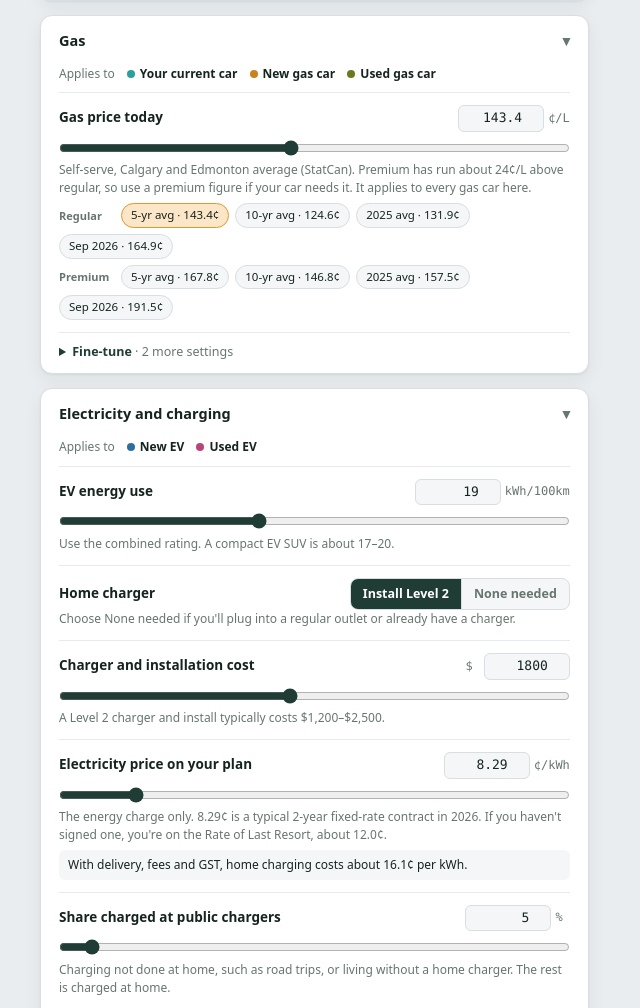
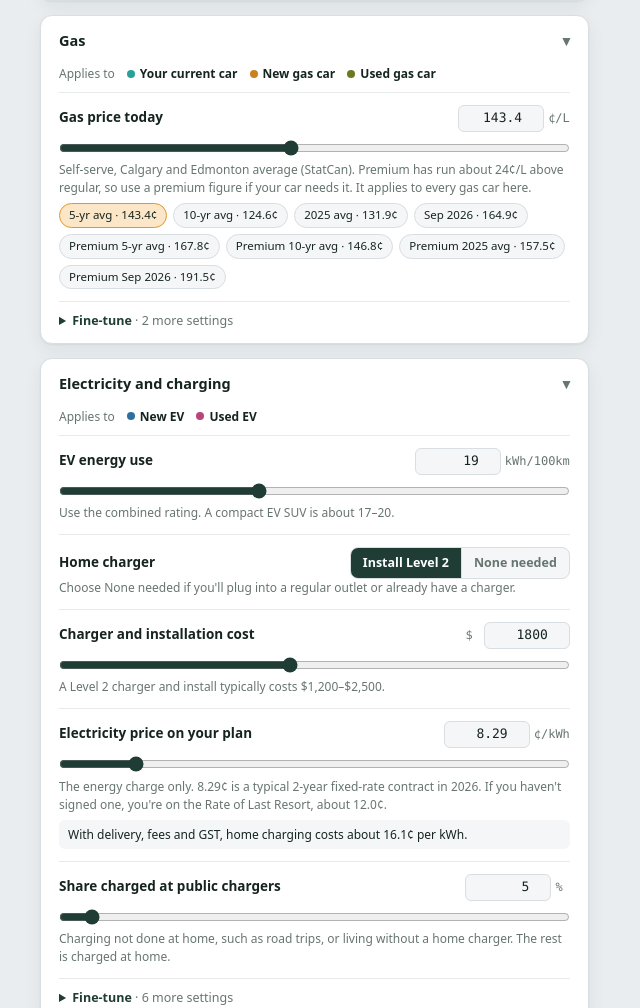
Before and after one commit to EthanPullan/Pullan, a plain HTML site: page tools/ev-cost/index.html in a window 1280 px wide. Shown: the part 3699-4707 px from the top of the page, without its empty margins (0-640 px from the left). Drawn offline with Linux system fonts and the light colour scheme.

Commit message:
EV calculator: show premium gas presets in the same list as regular
Drop the separate Regular/Premium rows: the four premium averages now
follow the four regular ones in the single preset list, labelled
'Premium 5-yr avg', etc. Phones wrap the buttons at their natural width.

Co-Authored-By: Claude Opus 5.5 <noreply@anthropic.com>
Claude-Session: https://claude.ai/code/session_01QuRre9X1q2aDvhfoBG6x4t

```diff
--- a/tools/ev-cost/index.html
+++ b/tools/ev-cost/index.html
@@ -97,7 +97,6 @@
   .hint.changed::before{content:"Default: " attr(data-default) " · ";color:var(--ink);}
   .hint.changed:empty::before{content:"Default: " attr(data-default);}
   .presets{display:flex;flex-wrap:wrap;align-items:center;gap:6px;margin-top:6px;}
-  .presets .pgroup{font-size:11px;font-weight:700;color:var(--muted);min-width:56px;}
   .presets button{font:inherit;font-size:11.5px;padding:3px 9px;border-radius:20px;border:1px solid var(--line);
     background:var(--panel-2);color:var(--ink);cursor:pointer;}
   .presets button:hover{border-color:var(--accent);}
@@ -205,9 +204,7 @@
     .valbox input{font-size:16px;width:96px;padding:6px 8px;}
     input[type=range]{height:32px;margin:4px 0 0;}
     .presets button{padding:7px 12px;font-size:12.5px;}
-    .presets{display:grid;grid-template-columns:1fr 1fr;}
-    .presets .pgroup{grid-column:1 / -1;}
-    .presets button{white-space:nowrap;padding:7px 4px;}
+    .presets button{white-space:nowrap;}
     .seg button{padding:10px 14px;font-size:13.5px;}
     .btn{padding:9px 12px;}
     details.group > summary{padding:16px 18px;}
@@ -427,14 +424,14 @@
 /* ---------- Gas price history (StatCan 18-10-0001-01, mean of Calgary & Edmonton, ¢/L) ---------- */
 // Self-serve regular and premium unleaded. Windows end Sep 2026 (5-yr: Oct 2021 – Sep 2026).
 const GAS_PRESETS = [
-  { group: "Regular", label: "5-yr avg", value: 143.4 },
-  { group: "Regular", label: "10-yr avg", value: 124.6 },
-  { group: "Regular", label: "2025 avg", value: 131.9 },
-  { group: "Regular", label: "Sep 2026", value: 164.9 },
-  { group: "Premium", label: "5-yr avg", value: 167.8 },
-  { group: "Premium", label: "10-yr avg", value: 146.8 },
-  { group: "Premium", label: "2025 avg", value: 157.5 },
-  { group: "Premium", label: "Sep 2026", value: 191.5 },
+  { label: "5-yr avg", value: 143.4 },
+  { label: "10-yr avg", value: 124.6 },
+  { label: "2025 avg", value: 131.9 },
+  { label: "Sep 2026", value: 164.9 },
+  { label: "Premium 5-yr avg", value: 167.8 },
+  { label: "Premium 10-yr avg", value: 146.8 },
+  { label: "Premium 2025 avg", value: 157.5 },
+  { label: "Premium Sep 2026", value: 191.5 },
 ];
 
 /* ---------- Control definitions ----------
@@ -650,9 +647,8 @@ function makeCtl(it, g) {
     </div>
     <input type="range" id="r_${it.id}" min="${it.min}" max="${it.max}" step="${it.step}">
     <div class="hint" id="h_${it.id}" data-default="${fmtVal(it, it.def)}">${it.hint || ""}</div>
-    ${it.presets ? [...new Set(it.presets.map(p => p.group))].map(grp =>
-      `<div class="presets"><span class="pgroup">${grp}</span>${it.presets.filter(p => p.group === grp).map(p =>
-        `<button type="button" data-for="${it.id}" data-v="${p.value}" aria-label="${grp} ${p.label}, ${p.value} cents a litre">${p.label} · ${p.value}¢</button>`).join("")}</div>`).join("") : ""}${extras}`;
+    ${it.presets ? `<div class="presets">${it.presets.map(p =>
+      `<button type="button" data-for="${it.id}" data-v="${p.value}" aria-label="${p.label}, ${p.value} cents a litre">${p.label} · ${p.value}¢</button>`).join("")}</div>` : ""}${extras}`;
   return el;
 }
 for (const g of GROUPS) {
```
